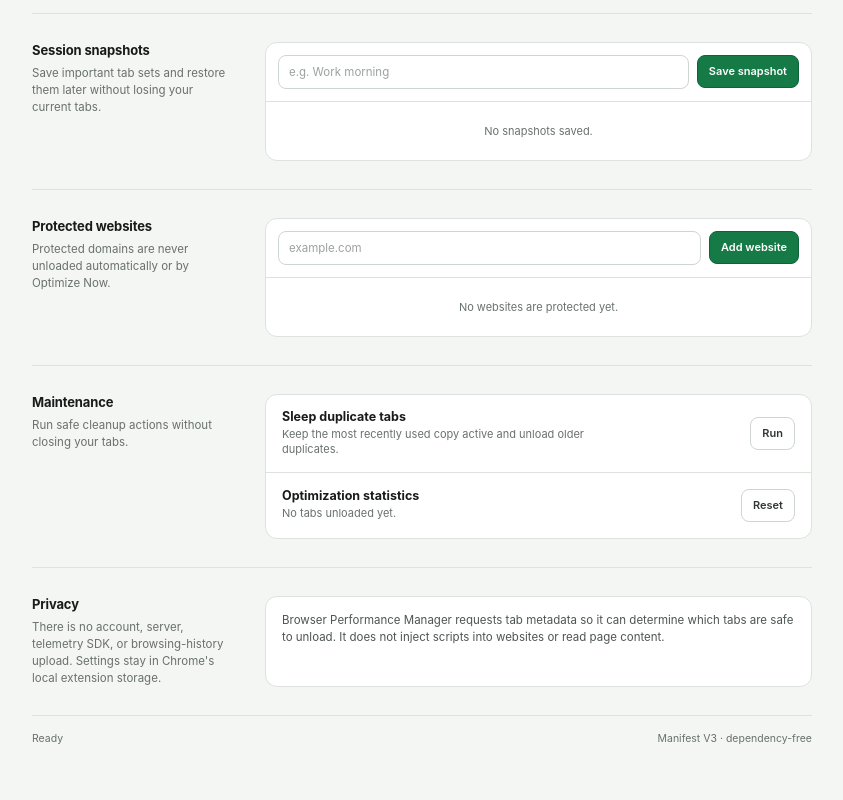
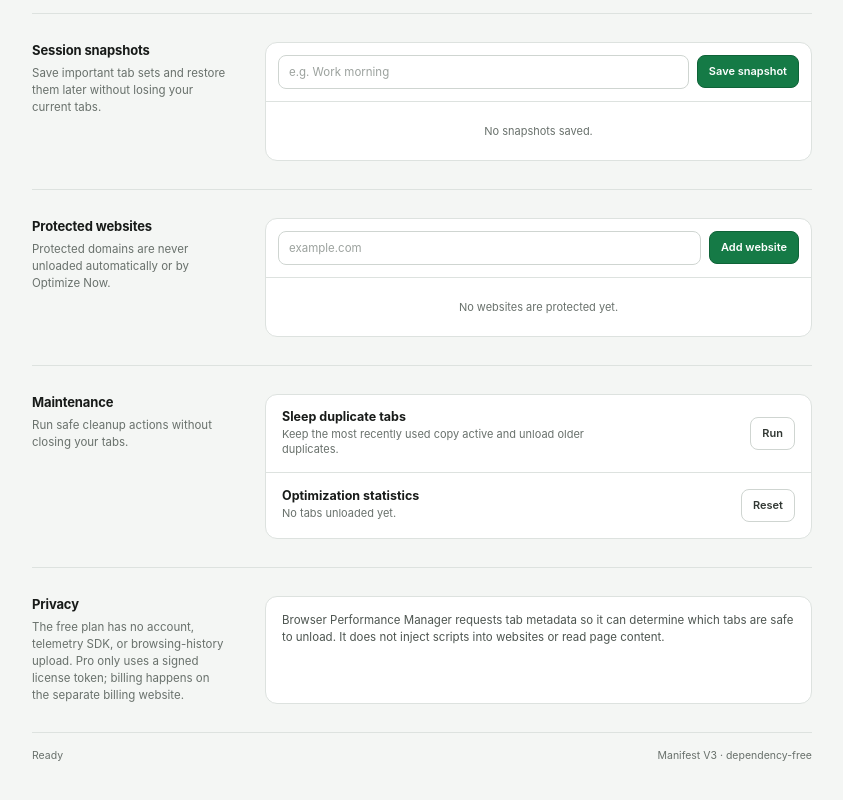
Before and after one commit to matthewcodergamer/RamOptimizer, a browser extension: page options.html in a window 1280 px wide. Shown: the part 939-1739 px from the top of the page, without its empty margins (218-1061 px from the left). Drawn offline with Linux system fonts and the light colour scheme.

Commit message:
Clarify Pro billing privacy in settings

```diff
--- a/options.html
+++ b/options.html
@@ -189,7 +189,7 @@
     <section class="settings-section privacy-section">
       <div class="section-intro">
         <h2>Privacy</h2>
-        <p>There is no account, server, telemetry SDK, or browsing-history upload. Settings stay in Chrome's local extension storage.</p>
+        <p>The free plan has no account, telemetry SDK, or browsing-history upload. Pro only uses a signed license token; billing happens on the separate billing website.</p>
       </div>
       <div class="privacy-note">
         Browser Performance Manager requests tab metadata so it can determine which tabs are safe to unload. It does not inject scripts into websites or read page content.
```
